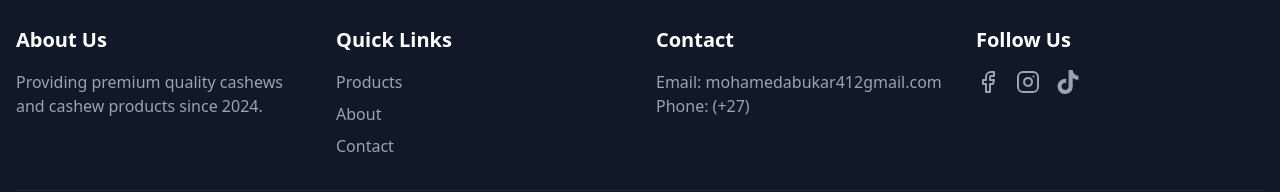
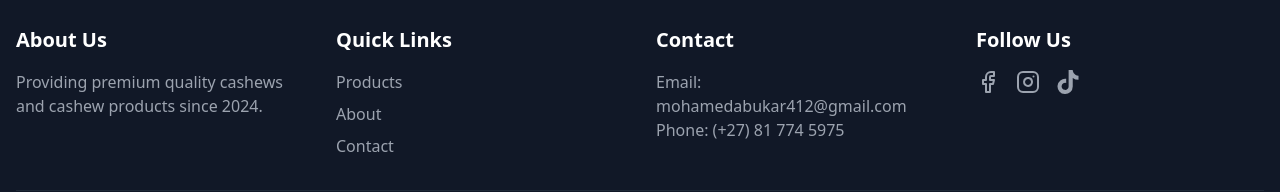
Before and after one commit to moha254/Cente-Cashew-Products, a React (Vite) app: page / in a window 1280 px wide. Shown: the part 3108-3300 px from the top of the page. Built offline with nearby package versions, Linux system fonts and the light colour scheme; no server answers.

Commit message:
changing numbers

```diff
--- a/src/App.tsx
+++ b/src/App.tsx
@@ -104,8 +104,8 @@ function App() {
               </div>
               <div>
                 <h4 className="text-xl font-bold mb-4">Contact</h4>
-                <p className="text-gray-400">Email: mohamedabukar412gmail.com</p>
-                <p className="text-gray-400">Phone: (+27) </p>
+                <p className="text-gray-400">Email: mohamedabukar412@gmail.com</p>
+                <p className="text-gray-400">Phone: (+27) 81 774 5975 </p>
               </div>
               <div>
                 <h4 className="text-xl font-bold mb-4">Follow Us</h4>
```
